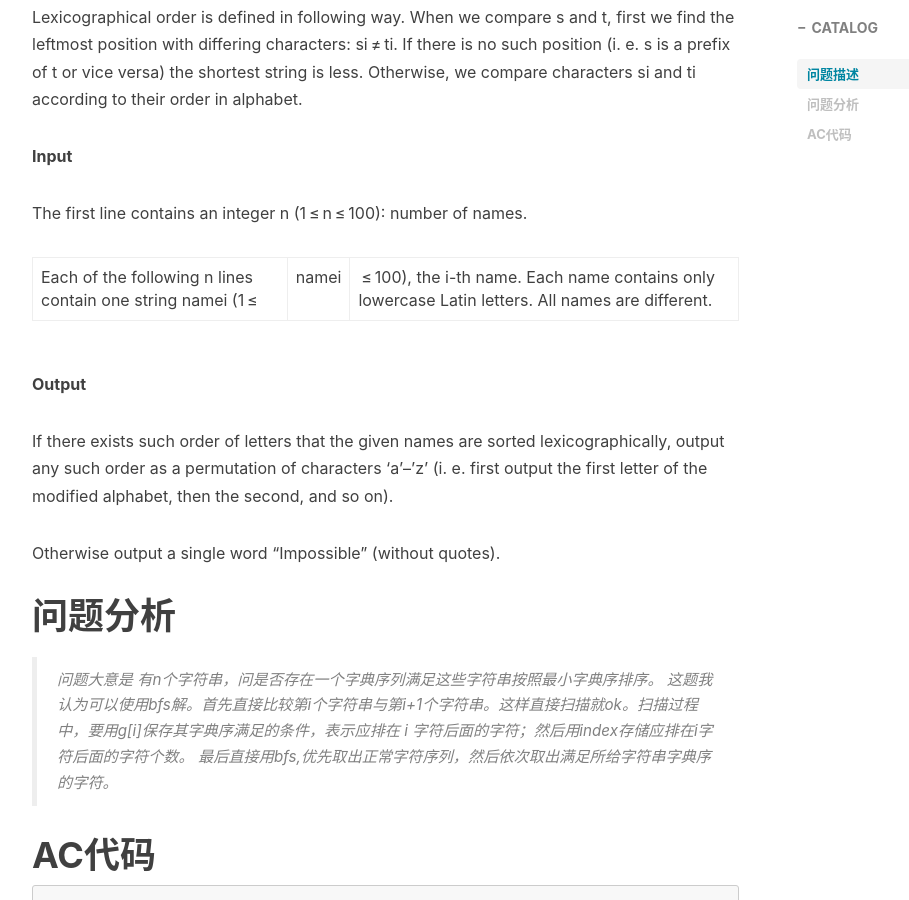
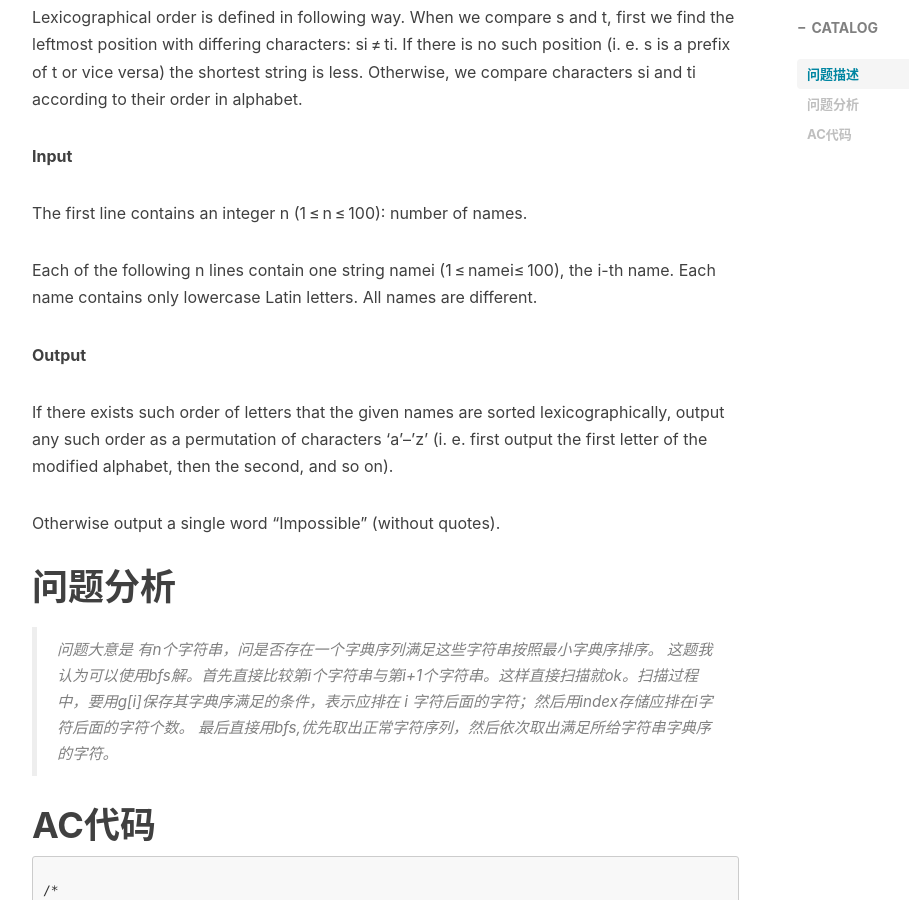
Before and after one commit to MaKaRuiNah/oldblog, a Jekyll site: the page built from _posts/2018-08-11-Fox And Names.md, in a window 1280 px wide and 900 px high, scrolled down 1057 px. Shown: the whole window, without its empty margins (233-1142 px from the left). Built offline with Jekyll 4.4.1, drawn with Linux system fonts in a browser that asks for light colours; nearby versions of some CDN libraries; comment, search, counter and statistics services are not loaded.

```diff
--- a/_posts/2018-08-11-Fox And Names.md
+++ b/_posts/2018-08-11-Fox And Names.md
@@ -26,7 +26,7 @@ Lexicographical order is defined in following way. When we compare s and t, firs
 
 The first line contains an integer n (1 ≤ n ≤ 100): number of names.
 
-Each of the following n lines contain one string namei (1 ≤ |namei| ≤ 100), the i-th name. Each name contains only lowercase Latin letters. All names are different.
+Each of the following n lines contain one string namei (1 ≤ namei≤ 100), the i-th name. Each name contains only lowercase Latin letters. All names are different.
 
 **Output**
 
```
